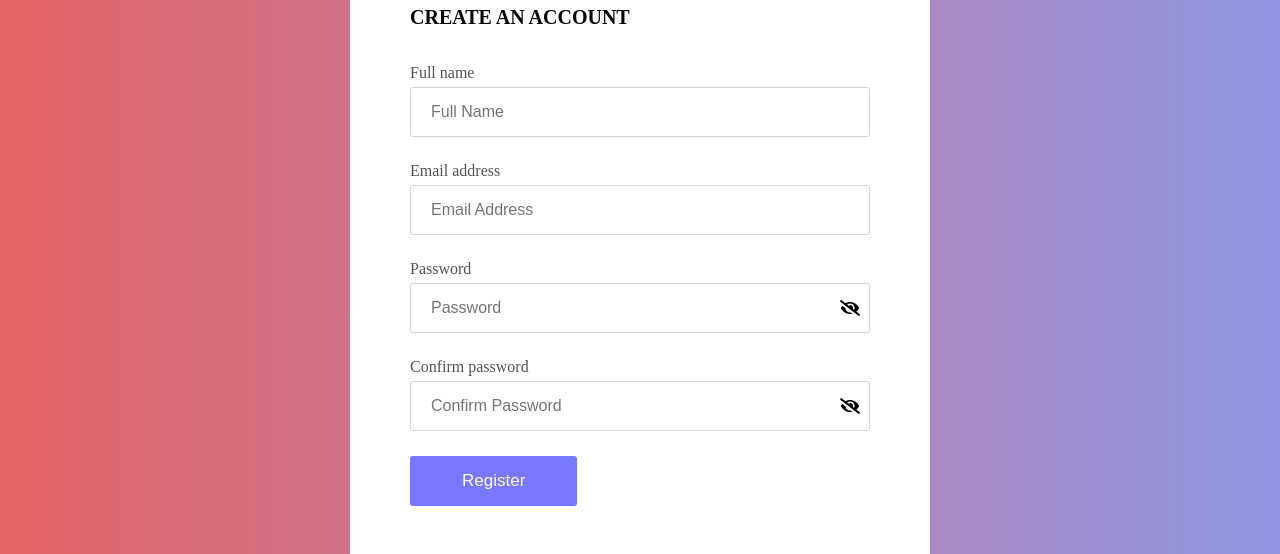
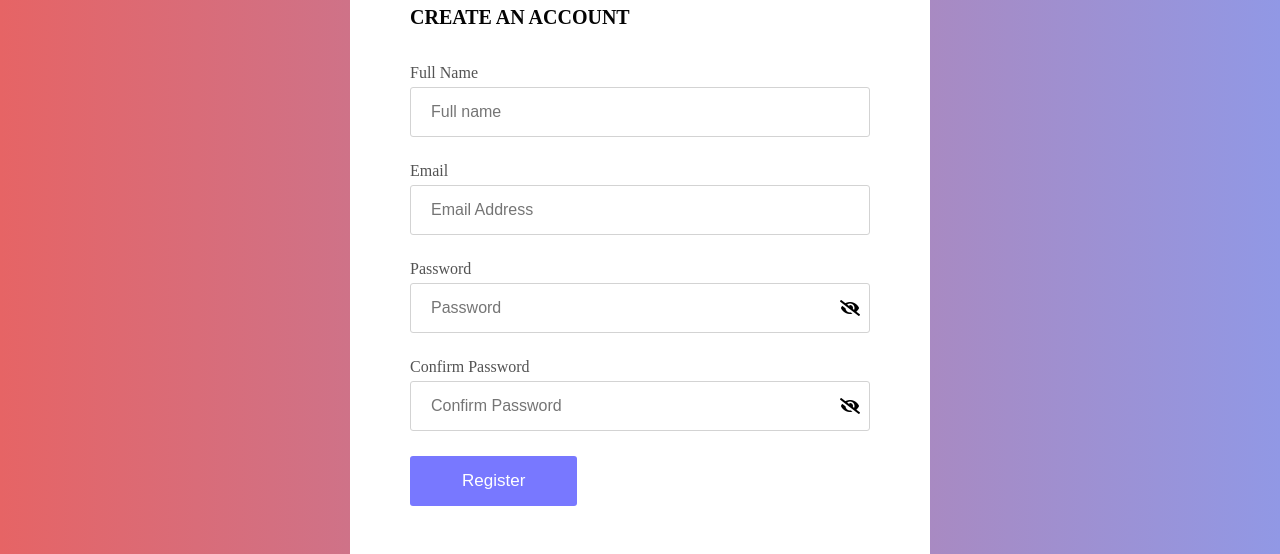
Before and after one commit to lcnhut/React-Basic, a React (Create React App) app: page / in a window 1280 px wide. Both pictures are taken after a click on the button "Register". Shown: the part 192-746 px from the top of the page. Built offline with nearby package versions, Linux system fonts and the light colour scheme.

Commit message:
New feat: customize component for reuse

```diff
--- /dev/null
+++ b/src/components/Form/Form.scss
@@ -0,0 +1,43 @@
+.form {
+  &__wrapper {
+    width: 100%;
+    height: 100%;
+  }
+
+  &__content {
+    &__heading {
+      h1 {
+        color: #7878ff;
+      }
+      h3 {
+        margin: 0 0 35px;
+        font-size: 20px;
+        font-weight: 700;
+        color: #040404;
+        text-transform: uppercase;
+      }
+    }
+
+    &__body {
+      .submit__button {
+        padding: 0 50px;
+        line-height: 46px;
+        background: #7878ff;
+        color: #fff;
+        text-align: center;
+        border: 2px solid transparent;
+        transition: all 0.7s ease;
+        border-radius: 3px;
+        font-size: 17px;
+        font-weight: 400;
+
+        &:hover {
+          cursor: pointer;
+          color: #7878ff;
+          border: 2px solid #7878ff;
+          background: transparent;
+        }
+      }
+    }
+  }
+}
--- a/src/components/Login/LoginForm.jsx
+++ b/src/components/Form/Login/LoginForm.jsx
@@ -1,5 +1,6 @@
 import React, { useState } from "react";
-import "./LoginForm.scss";
+import Input from "../../Input";
+import "../Form.scss";
 
 const LoginForm = (props) => {
   const { handleOnSubmitLoginForm } = props;
@@ -7,7 +8,6 @@ const LoginForm = (props) => {
   const [password, setPassword] = useState("");
   const [emailError, setEmailError] = useState("");
   const [passwordError, setPasswordError] = useState("");
-  const [passwordType, setPasswordType] = useState("password");
 
   const emailRegex =
     /^[a-zA-Z0-9.!#$%&'*+/=?^_`{|}~-]+@[a-zA-Z0-9-]+(?:\.[a-zA-Z0-9-]+)*$/;
@@ -45,14 +45,6 @@ const LoginForm = (props) => {
     }
   };
 
-  const togglePassword = () => {
-    if (passwordType === "password") {
-      setPasswordType("text");
-      return;
-    }
-    setPasswordType("password");
-  };
-
   const handleSubmitForm = () => {
     if (email === "") {
       setEmailError("This field is required");
@@ -67,43 +59,31 @@ const LoginForm = (props) => {
   };
 
   return (
-    <div className="login__wrapper">
-      <div className="login__content">
-        <div className="login__content__heading">
+    <div className="form__wrapper">
+      <div className="form__content">
+        <div className="form__content__heading">
           <h1>Welcome back!</h1>
           <h3>SIGN INTO YOUR ACCOUNT</h3>
         </div>
-        <div className="login__content__body">
-          <div className="input__field">
-            <label htmlFor="">Email address</label>
-            <input
+        <div className="form__content__body">
+          <Input
+            label="Email"
+            value={email}
+            placeholder="Email Address"
             type="text"
-              placeholder="Email Address"
-              value={email}
-              onChange={(e) => handleOnChangeEmail(e)}
+            onChange={handleOnChangeEmail}
             onBlur={handleOnBlurEmail}
+            error={emailError}
           />
-            <span className="error__message">{emailError}</span>
-          </div>
-          <div className="input__field">
-            <label htmlFor="">Password</label>
-            <div className="input__wrapper">
-              <input
-                type={passwordType}
+          <Input
+            label="Password"
+            value={password}
             placeholder="Password"
-                value={password}
-                onChange={(e) => handleOnChangePassword(e)}
+            type="password"
+            onChange={handleOnChangePassword}
             onBlur={handleOnBlurPassword}
+            error={passwordError}
           />
-              {passwordType === "password" ? (
-                <i className="fas fa-eye-slash" onClick={togglePassword}></i>
-              ) : (
-                <i className="fas fa-eye" onClick={togglePassword}></i>
-              )}
-            </div>
-            <span className="error__message">{passwordError}</span>
-          </div>
-
           <button className="submit__button" onClick={handleSubmitForm}>
             Login
           </button>
--- a/src/components/Register/RegisterForm.jsx
+++ b/src/components/Form/Register/RegisterForm.jsx
@@ -1,5 +1,6 @@
 import React, { useState } from "react";
-import "./RegisterForm.scss";
+import Input from "../../Input";
+import "../Form.scss";
 
 const RegisterForm = (props) => {
   const { handleOnSubmitRegisterForm } = props;
@@ -11,7 +12,6 @@ const RegisterForm = (props) => {
   const [emailError, setEmailError] = useState("");
   const [passwordError, setPasswordError] = useState("");
   const [confirmPasswordError, setConfirmPasswordError] = useState("");
-  const [passwordType, setPasswordType] = useState("password");
 
   const emailRegex =
     /^[a-zA-Z0-9.!#$%&'*+/=?^_`{|}~-]+@[a-zA-Z0-9-]+(?:\.[a-zA-Z0-9-]+)*$/;
@@ -75,14 +75,6 @@ const RegisterForm = (props) => {
     }
   };
 
-  const togglePassword = () => {
-    if (passwordType === "password") {
-      setPasswordType("text");
-      return;
-    }
-    setPasswordType("password");
-  };
-
   const handleSubmitForm = () => {
     if (name === "") {
       setNameError("This field is required");
@@ -96,10 +88,10 @@ const RegisterForm = (props) => {
     if (confirmPassword === "") {
       setConfirmPasswordError("This field is required");
     } else if (
-      name !== "" &&
-      email !== "" &&
-      password !== "" &&
-      confirmPassword !== ""
+      nameError === "" &&
+      emailError === "" &&
+      passwordError === "" &&
+      confirmPasswordError === ""
     ) {
       setName("");
       setEmail("");
@@ -110,71 +102,49 @@ const RegisterForm = (props) => {
     }
   };
   return (
-    <div className="register__wrapper">
-      <div className="register__content">
-        <div className="register__content__heading">
+    <div className="form__wrapper">
+      <div className="form__content">
+        <div className="form__content__heading">
           <h1>Welcome!</h1>
           <h3>create an account</h3>
         </div>
-        <div className="register__content__body">
-          <div className="input__field">
-            <label htmlFor="">Full name</label>
-            <input
+        <div className="form__content__body">
+          <Input
+            label="Full Name"
+            value={name}
+            placeholder="Full name"
             type="text"
-              placeholder="Full Name"
-              value={name}
-              onChange={(e) => handleOnChangeName(e)}
+            onChange={handleOnChangeName}
             onBlur={handleOnBlurName}
+            error={nameError}
           />
-            <span className="error__message">{nameError}</span>
-          </div>
-          <div className="input__field">
-            <label htmlFor="">Email address</label>
-            <input
+          <Input
+            label="Email"
+            value={email}
+            placeholder="Email Address"
             type="text"
-              placeholder="Email Address"
-              value={email}
-              onChange={(e) => handleOnChangeEmail(e)}
+            onChange={handleOnChangeEmail}
             onBlur={handleOnBlurEmail}
+            error={emailError}
           />
-            <span className="error__message">{emailError}</span>
-          </div>
-          <div className="input__field">
-            <label htmlFor="">Password</label>
-            <div className="input__wrapper">
-              <input
-                type={passwordType}
+          <Input
+            label="Password"
+            value={password}
             placeholder="Password"
-                value={password}
-                onChange={(e) => handleOnChangePassword(e)}
+            type="password"
+            onChange={handleOnChangePassword}
             onBlur={handleOnBlurPassword}
+            error={passwordError}
           />
-              {passwordType === "password" ? (
-                <i className="fas fa-eye-slash" onClick={togglePassword}></i>
-              ) : (
-                <i className="fas fa-eye" onClick={togglePassword}></i>
-              )}
-            </div>
-            <span className="error__message">{passwordError}</span>
-          </div>
-          <div className="input__field">
-            <label htmlFor="">Confirm password</label>
-            <div className="input__wrapper">
-              <input
-                type={passwordType}
+          <Input
+            label="Confirm Password"
+            value={confirmPassword}
             placeholder="Confirm Password"
-                value={confirmPassword}
-                onChange={(e) => handleOnChangeConfirmPassword(e)}
+            type="password"
+            onChange={handleOnChangeConfirmPassword}
             onBlur={handleOnBlurConfirmPassword}
+            error={confirmPasswordError}
           />
-              {passwordType === "password" ? (
-                <i className="fas fa-eye-slash" onClick={togglePassword}></i>
-              ) : (
-                <i className="fas fa-eye" onClick={togglePassword}></i>
-              )}
-            </div>
-            <span className="error__message">{confirmPasswordError}</span>
-          </div>
           <button className="submit__button" onClick={handleSubmitForm}>
             Register
           </button>
--- /dev/null
+++ b/src/components/Form/index.js
@@ -0,0 +1,3 @@
+import LoginForm from "./Login/LoginForm";
+import RegisterForm from "./Register/RegisterForm";
+export { LoginForm, RegisterForm };
--- /dev/null
+++ b/src/components/Input/Input.scss
@@ -0,0 +1,47 @@
+.input__field {
+  margin-bottom: 25px;
+
+  label {
+    color: #535353;
+    font-size: 16px;
+    margin-bottom: 5px;
+    display: block;
+  }
+
+  input {
+    width: 100%;
+    padding: 10px 20px;
+    font-size: 16px;
+    outline: none;
+    height: 50px;
+    color: #535353;
+    border-radius: 3px;
+    font-weight: 500;
+    border: 1px solid #d3d3d3;
+    transition: all 0.7s ease;
+
+    &:focus {
+      border: 2px solid #7878ff;
+      transition: all 0.7s ease;
+    }
+  }
+
+  .input__wrapper {
+    position: relative;
+    i {
+      position: absolute;
+      top: 50%;
+      right: 10px;
+      transform: translateY(-50%);
+      cursor: pointer;
+    }
+  }
+
+  span.error__message {
+    color: red;
+    display: block;
+    margin-top: 5px;
+    font-size: 16px;
+    font-style: italic;
+  }
+}
--- /dev/null
+++ b/src/components/Input/index.js
@@ -0,0 +1,50 @@
+import React, { useState } from "react";
+import "./Input.scss";
+
+const Input = (props) => {
+  const { type, value, onChange, onBlur, placeholder, error, label } = props;
+  const [inputType, setInputType] = useState(type);
+
+  const togglePassword = () => {
+    if (inputType === "password") {
+      setInputType("text");
+      return;
+    }
+    setInputType("password");
+  };
+
+  return (
+    <div className="input__field">
+      <label htmlFor="">{label}</label>
+      <div className="input__wrapper">
+        {type === "password" ? (
+          <>
+            <input
+              type={inputType}
+              placeholder={placeholder}
+              value={value}
+              onChange={(e) => onChange(e)}
+              onBlur={onBlur}
+            />
+            {inputType === "password" ? (
+              <i className="fas fa-eye-slash" onClick={togglePassword}></i>
+            ) : (
+              <i className="fas fa-eye" onClick={togglePassword}></i>
+            )}
+          </>
+        ) : (
+          <input
+            type={inputType}
+            placeholder={placeholder}
+            value={value}
+            onChange={(e) => onChange(e)}
+            onBlur={onBlur}
+          />
+        )}
+      </div>
+      <span className="error__message">{error}</span>
+    </div>
+  );
+};
+
+export default Input;
--- a/src/components/Register/RegisterForm.scss
+++ /dev/null
@@ -1,91 +0,0 @@
-.register {
-  &__wrapper {
-    width: 100%;
-    height: 100%;
-  }
-
-  &__content {
-    &__heading {
-      h1 {
-        color: #7878ff;
-      }
-      h3 {
-        margin: 0 0 35px;
-        font-size: 20px;
-        font-weight: 700;
-        color: #040404;
-        text-transform: uppercase;
-      }
-    }
-
-    &__body {
-      .input__field {
-        margin-bottom: 25px;
-
-        label {
-          color: #535353;
-          font-size: 16px;
-          margin-bottom: 5px;
-          display: block;
-        }
-
-        input {
-          width: 100%;
-          padding: 10px 20px;
-          font-size: 16px;
-          outline: none;
-          height: 50px;
-          color: #535353;
-          border-radius: 3px;
-          font-weight: 500;
-          border: 1px solid #d3d3d3;
-          transition: all 0.7s ease;
-
-          &:focus {
-            border: 2px solid #7878ff;
-            transition: all 0.7s ease;
-          }
-        }
-
-        .input__wrapper {
-          position: relative;
-          i {
-            position: absolute;
-            top: 50%;
-            right: 10px;
-            transform: translateY(-50%);
-            cursor: pointer;
-          }
-        }
-
-        span.error__message {
-          color: red;
-          display: block;
-          margin-top: 5px;
-          font-size: 16px;
-          font-style: italic;
-        }
-      }
-
-      .submit__button {
-        padding: 0 50px;
-        line-height: 46px;
-        background: #7878ff;
-        color: #fff;
-        text-align: center;
-        border: 2px solid transparent;
-        transition: all 0.7s ease;
-        border-radius: 3px;
-        font-size: 17px;
-        font-weight: 400;
-
-        &:hover {
-          cursor: pointer;
-          color: #7878ff;
-          border: 2px solid #7878ff;
-          background: transparent;
-        }
-      }
-    }
-  }
-}
--- /dev/null
+++ b/src/components/index.js
@@ -0,0 +1,4 @@
+import Input from "./Input";
+import Loading from "./Loading/Loading";
+import { LoginForm, RegisterForm } from "./Form";
+export { Input, Loading, LoginForm, RegisterForm };
--- a/src/pages/Login/Login.jsx
+++ b/src/pages/Login/Login.jsx
@@ -1,9 +1,7 @@
 import React from "react";
 import { useState } from "react";
+import { LoginForm, RegisterForm, Loading } from "../../components";
 import "./Login.scss";
-import RegisterForm from "../../components/Register/RegisterForm";
-import LoginForm from "../../components/Login/LoginForm";
-import Loading from "../../components/Loading/Loading";
 
 const Login = () => {
   const [isActiveForm, setActiveForm] = useState(true);
```
Also changed, not shown: src/components/Login/LoginForm.scss (deleted, +0 -91 lines). Lines whose indentation alone changed are shown as unchanged.
